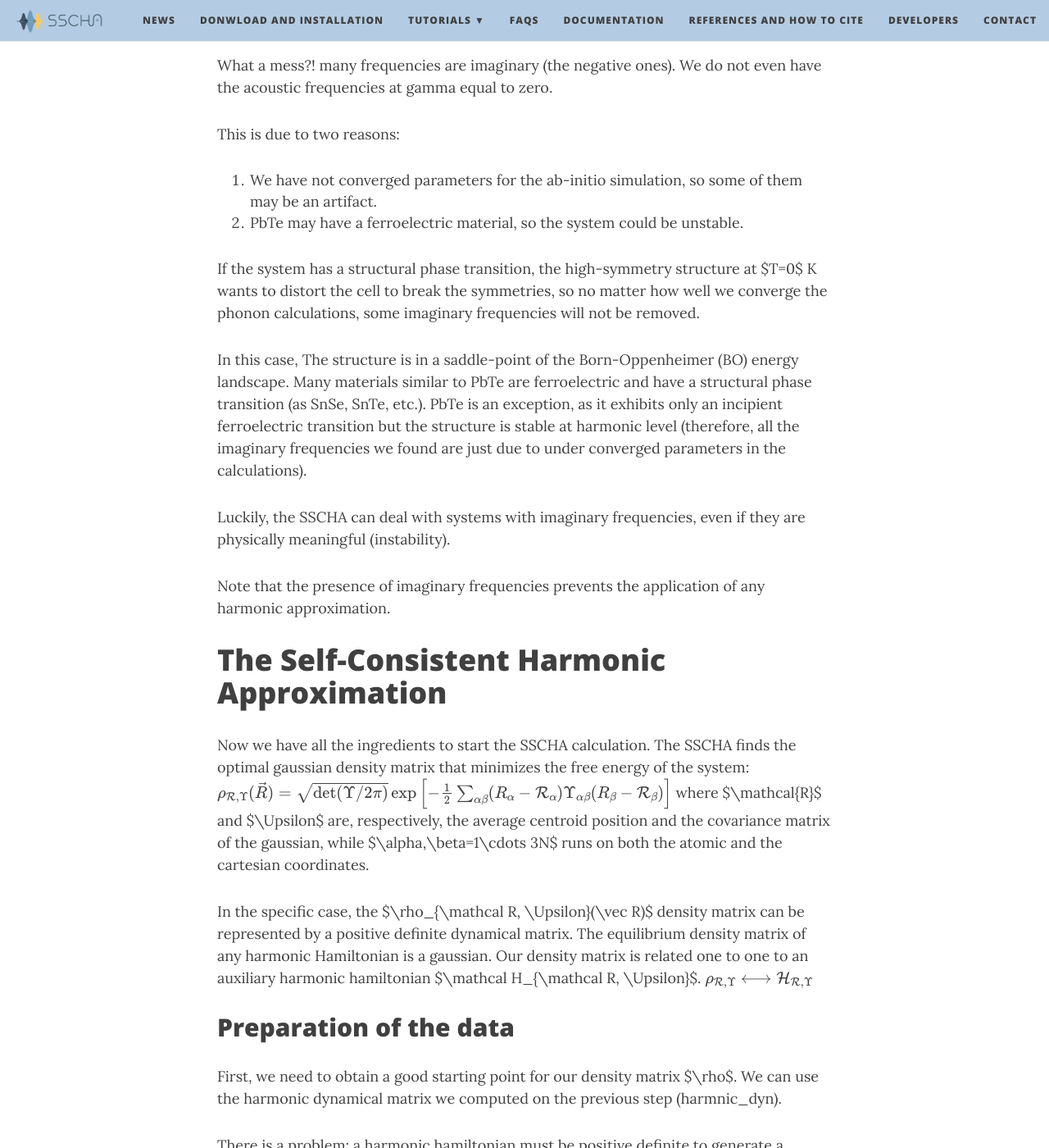
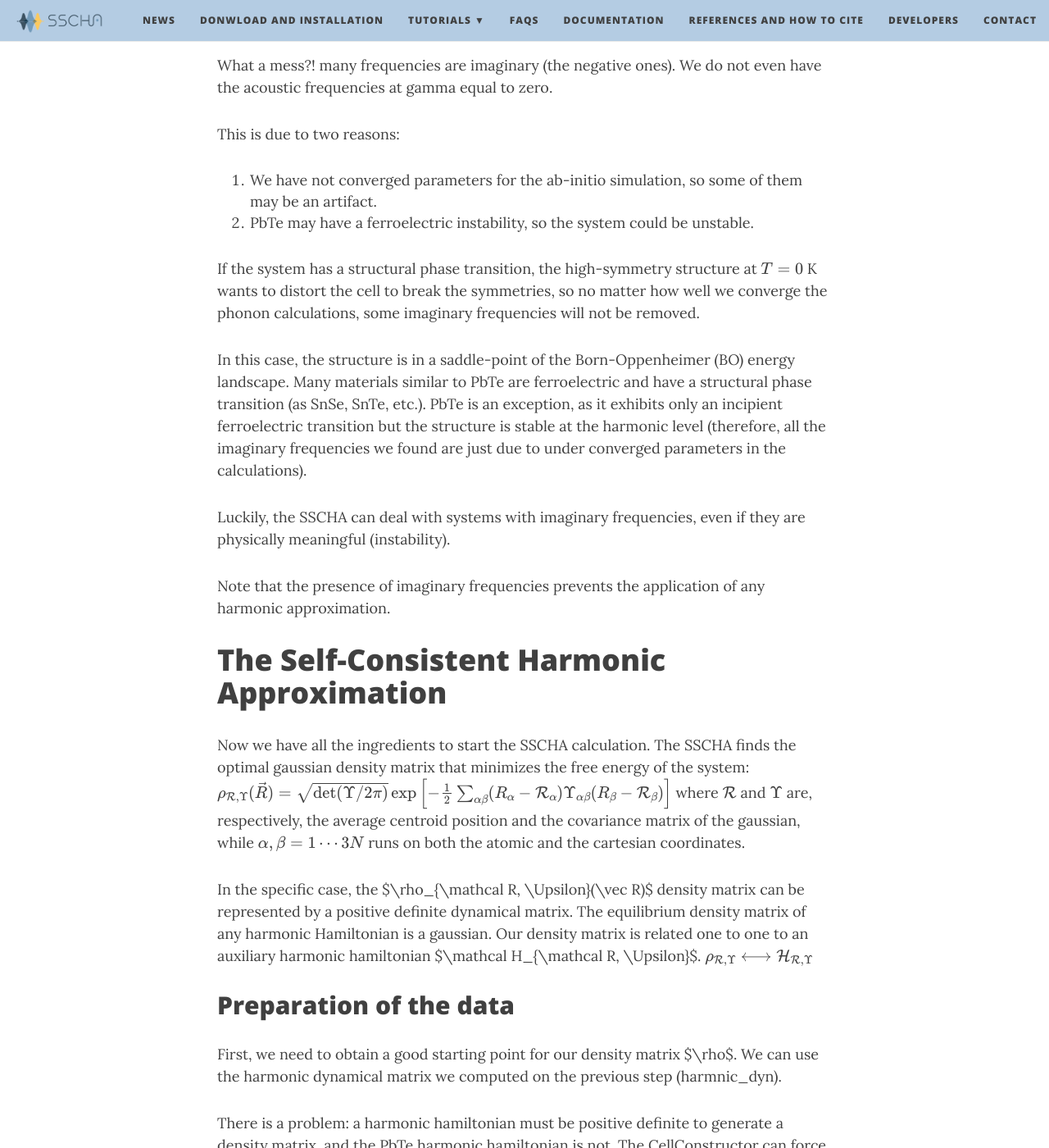
Before and after one commit to SSCHAcode/sschacode.github.io, a Jekyll site: the page built from Tutorials/Tutorial_PbTe.md, in a window 1280 px wide and 1400 px high, scrolled down 6629 px. Shown: the whole window at 82% size. Built offline with Jekyll 4.4.1, drawn with Linux system fonts in a browser that asks for light colours; nearby versions of some CDN libraries; formulas are drawn with MathJax 3; some of the changed text lies outside the part shown.

Commit message:
Update Tutorial_PbTe.md

````diff
--- a/Tutorials/Tutorial_PbTe.md
+++ b/Tutorials/Tutorial_PbTe.md
@@ -114,9 +114,7 @@
 
 You can see that the new unit cell is much smaller than the previous one, and we have only two atoms per cell, as expected from a rock salt structure.
 
-We can relax the volume at ambient pressure with a variable cell relaxation in quantum espresso. For this purpose, we will employ the ASE Espresso calculator to get familiar with it. Indeed the same operation can be performed using a standard espresso input or your favorite DFT program.
-
-
+We can relax the volume at ambient pressure with a variable cell relaxation in Quantum ESPRESSO. For this purpose, we will employ the ASE Espresso calculator to get familiar with it. Indeed the same operation can be performed using a standard espresso input or your favorite DFT program.
 
 ```python
 # We override (or add) the key for the calculation type
@@ -151,10 +149,11 @@
 We remark that the convergence parameters chosen for the minimization are too low to get accurate results, especially for the variable cell relaxation. Here the value of the pressure is overestimated by about 5 GPa; increase the wave-function cutoff to 70 Ry and the density cutoff to 280 Ry to get a more accurate result. We selected under converged parameters just to run very fast on a single processor as a demonstration.
 
 ### Harmonic calculation
+
 Now we need to perform a harmonic calculation to get the spectra.
-This can be done with perturbation theory with quantum espresso, directly with the ASE library, if we want to use the finite displacement approach, or with phonopy, if you want to correctly exploit the symmetries of the crystal.
+This can be done with perturbation theory with Quantum ESPRESSO, directly with the ASE library, if we want to use the finite displacement approach, or with phonopy, if you want to correctly exploit the symmetries of the crystal.
 
-In this example, we will show how to do this by exploiting quantum-espresso perturbation theory on DFT.
+In this example, we will show how to do this by exploiting Quantum ESPRESSO perturbation theory on DFT.
 We will compute the dynamical matrix on a 2x2x2 q mesh (the equivalent of using a 2x2x2 supercell with the finite displacement approach)
 and we will also compute effective charges as the system is an insulator.
 We will then save the results in harmonic_dyn filenames.
@@ -266,13 +265,13 @@
 This is due to two reasons:
 
 1. We have not converged parameters for the ab-initio simulation, so some of them may be an artifact.
-2. PbTe may have a ferroelectric material, so the system could be unstable.
+2. PbTe may have a ferroelectric instability, so the system could be unstable.
 
-If the system has a structural phase transition, the high-symmetry structure at $T=0$ K wants to distort the cell to break the symmetries, so no matter how well we converge the phonon calculations,
+If the system has a structural phase transition, the high-symmetry structure at $$T=0$$ K wants to distort the cell to break the symmetries, so no matter how well we converge the phonon calculations,
 some imaginary frequencies will not be removed.
 
-In this case, The structure is in a saddle-point of the Born-Oppenheimer (BO) energy landscape.
-Many materials similar to PbTe are ferroelectric and have a structural phase transition (as SnSe, SnTe, etc.). PbTe is an exception, as it exhibits only an incipient ferroelectric transition but the structure is stable at harmonic level (therefore, all the imaginary frequencies we found are just due to under converged parameters in the calculations).
+In this case, the structure is in a saddle-point of the Born-Oppenheimer (BO) energy landscape.
+Many materials similar to PbTe are ferroelectric and have a structural phase transition (as SnSe, SnTe, etc.). PbTe is an exception, as it exhibits only an incipient ferroelectric transition but the structure is stable at the harmonic level (therefore, all the imaginary frequencies we found are just due to under converged parameters in the calculations).
 
 Luckily, the SSCHA can deal with systems with imaginary frequencies, even if they are physically meaningful (instability).
 
@@ -284,7 +283,7 @@
 $$
 \rho_{\mathcal R, \Upsilon}(\vec R) = \sqrt{\det(\Upsilon / 2\pi)} \exp \left[ -\frac 12 \sum_{\alpha\beta} (R_\alpha - \mathcal{R}_\alpha)\Upsilon_{\alpha\beta}(R_\beta - \mathcal{R}_\beta)\right]
 $$
-where $\mathcal{R}$ and $\Upsilon$ are, respectively, the average centroid position and the covariance matrix of the gaussian, while $\alpha,\beta=1\cdots 3N$ runs on both the atomic and the cartesian coordinates.
+where $$\mathcal{R}$$ and $$\Upsilon$$ are, respectively, the average centroid position and the covariance matrix of the gaussian, while $$\alpha,\beta=1\cdots 3N$$ runs on both the atomic and the cartesian coordinates.
 
 In the specific case, the $\rho_{\mathcal R, \Upsilon}(\vec R)$ density matrix can be represented by a positive definite dynamical matrix.
 The equilibrium density matrix of any harmonic Hamiltonian is a gaussian. Our density matrix is related one to one to
````
Also changed, not shown: other parts of Tutorials/Tutorial_PbTe.md (+3 -3 lines).
